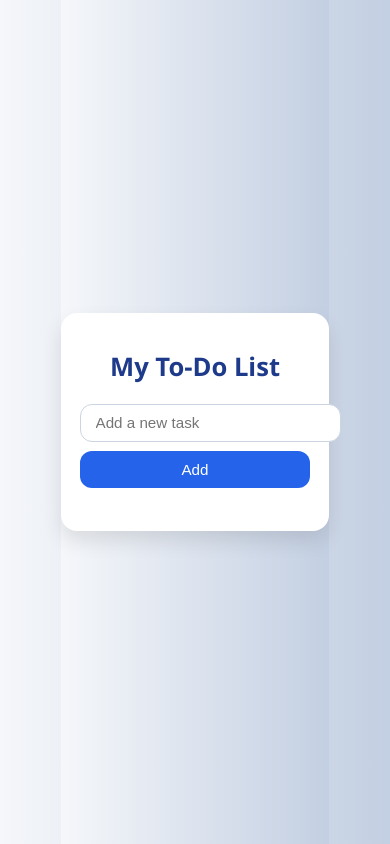
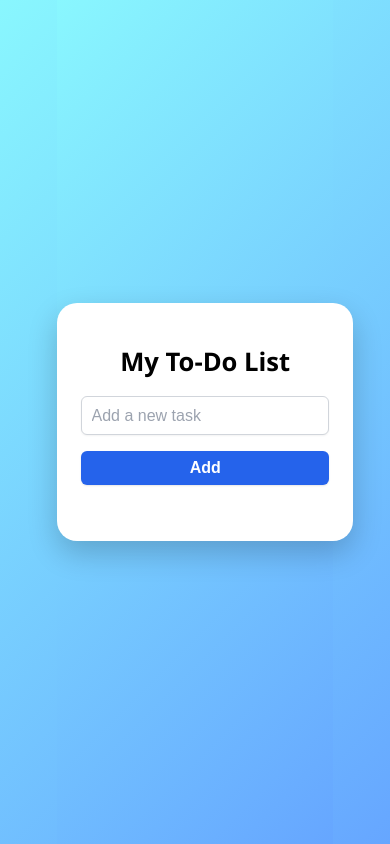
Before and after one commit to kwvxii/todo-app, a React (Create React App) app: page / in a window 390 px wide. Built offline with nearby package versions, Linux system fonts and the light colour scheme.

Commit message:
Updated Responsiveness

```diff
--- a/src/styles.css
+++ b/src/styles.css
@@ -1,200 +1,328 @@
-/* Reset and Base Styles */
+/* Full page background with a smooth gradient */
 body, html {
   margin: 0;
   padding: 0;
+  height: 100%;
   font-family: 'Segoe UI', Tahoma, Geneva, Verdana, sans-serif;
-  background: linear-gradient(to right, #f5f7fa, #c3cfe2);
-  min-height: 100vh;
+  background: linear-gradient(135deg, #89f7fe 0%, #66a6ff 100%);
   display: flex;
   justify-content: center;
   align-items: center;
 }
 
-/* Container */
+/* Container for your To-Do app */
 .container {
-  background-color: #ffffff;
-  padding: 2rem;
-  border-radius: 1.2rem;
-  box-shadow: 0 10px 20px rgba(0,0,0,0.1);
-  width: 100%;
-  max-width: 500px;
-  box-sizing: border-box;
+  background: white;
+  padding: 2rem 3rem;
+  border-radius: 20px;
+  box-shadow: 0 12px 30px rgba(0, 0, 0, 0.2);
+  max-width: 420px;
+  width: 90%;
   text-align: center;
-  animation: fadeIn 0.6s ease;
 }
 
-@keyframes fadeIn {
-  from { opacity: 0; transform: scale(0.95); }
-  to { opacity: 1; transform: scale(1); }
+/* Animate app container on load */
+.container {
+  animation: fadeSlideIn 0.8s ease-out;
 }
 
-h1 {
-  font-size: 2rem;
-  margin-bottom: 1.2rem;
-  color: #1e3a8a;
+@keyframes fadeSlideIn {
+  0% {
+    opacity: 0;
+    transform: translateY(-30px);
+  }
+  100% {
+    opacity: 1;
+    transform: translateY(0);
+  }
 }
 
-/* Form */
+/* Animate todo item on appear */
+.todo-item {
+  background: #f0f0f0;
+  margin-top: 1rem;
+  padding: 10px 14px;
+  border-radius: 10px;
+  display: flex;
+  justify-content: space-between;
+  align-items: center;
+  transition: background 0.3s ease, transform 0.3s ease;
+  animation: itemFadeIn 0.4s ease;
+}
+
+@keyframes itemFadeIn {
+  0% {
+    opacity: 0;
+    transform: translateY(10px);
+  }
+  100% {
+    opacity: 1;
+    transform: translateY(0);
+  }
+}
+
+/* Animate line-through on completion */
+.todo-item.done span {
+  text-decoration: line-through;
+  color: gray;
+  transition: all 0.3s ease;
+}
+
+/* Smooth remove animation idea (optional) */
+.todo-item.removing {
+  animation: fadeOut 0.3s forwards;
+}
+
+@keyframes fadeOut {
+  to {
+    opacity: 0;
+    height: 0;
+    margin: 0;
+    padding: 0;
+    transform: scaleY(0);
+  }
+}
+.form {
+  display: flex;
+  gap: 12px;
+  margin-bottom: 2rem;
+}
+
+.input {
+  flex-grow: 1;
+  border-radius: 6px;
+  border: 1px solid #d1d5db; /* gray-300 */
+  padding: 8px 16px;
+  color: #111827; /* gray-900 */
+  box-shadow: 0 1px 2px rgba(0,0,0,0.05);
+  transition: box-shadow 0.2s ease, border-color 0.2s ease;
+}
+
+.input::placeholder {
+  color: #9ca3af; /* gray-400 */
+}
+
+.input:focus {
+  outline: none;
+  border-color: transparent;
+  box-shadow: 0 0 0 2px #3b82f6; /* blue-500 ring */
+}
+
+.button {
+  border-radius: 6px;
+  background-color: #2563eb; /* blue-600 */
+  color: white;
+  padding: 8px 24px;
+  font-weight: 600;
+  box-shadow: 0 1px 2px rgba(0,0,0,0.1);
+  cursor: pointer;
+  transition: background-color 0.2s ease, box-shadow 0.2s ease;
+  border: none;
+}
+
+.button:hover {
+  background-color: #1e40af; /* blue-700 */
+}
+
+.button:focus {
+  outline: none;
+  box-shadow: 0 0 0 2px #3b82f6; /* blue-500 ring */
+}
 .form-vertical {
   display: flex;
   flex-direction: column;
-  gap: 0.6rem;
-  margin-bottom: 1.5rem;
+  gap: 1rem;
+  margin-bottom: 2rem;
 }
+/* Existing styles remain the same... */
 
-.input {
-  padding: 0.75rem 1rem;
-  font-size: 1rem;
-  border: 1px solid #cbd5e1;
-  border-radius: 0.75rem;
-  width: 100%;
-}
-
-.button {
-  background-color: #2563eb;
-  color: white;
-  border: none;
-  padding: 0.65rem 1rem;
-  border-radius: 0.75rem;
-  font-size: 1rem;
-  cursor: pointer;
-  transition: background-color 0.3s ease;
-}
-
-.button:hover {
-  background-color: #1d4ed8;
-}
-
-.error-message {
-  color: #dc2626;
-  font-size: 0.875rem;
-  font-weight: 500;
-  margin: -4px 0 4px 0;
-}
-
-/* Task List */
+/* Task list container */
 .task-list {
-  list-style: none;
-  padding: 0;
+  list-style-type: none;
+  padding-left: 0;
   margin: 0;
 }
 
+/* Task item */
 .task-item {
-  background: #f9fafb;
-  padding: 0.8rem 1rem;
-  margin-bottom: 0.75rem;
-  border-radius: 0.75rem;
   display: flex;
   justify-content: space-between;
   align-items: center;
-  animation: fadeIn 0.4s ease;
+  text-align: left;
+  padding: 8px 12px;
+  border-bottom: 1px solid #eee;
+  font-size: 1rem;
+  color: #333;
+  opacity: 1;
+  transition: opacity 0.3s ease;
 }
 
+/* Fade out effect */
+.task-item.fade-out {
+  opacity: 0;
+  height: 0;
+  padding: 0 12px;
+  margin: 0;
+  overflow: hidden;
+  transition: opacity 0.3s ease, height 0.3s ease, padding 0.3s ease, margin 0.3s ease;
+}
+
+/* Delete button */
+.delete-button {
+  background: transparent;
+  border: none;
+  font-size: 1.4rem;
+  color: #e11d48; /* red-600 */
+  cursor: pointer;
+  padding: 4px 8px;
+  line-height: 1;
+  border-radius: 6px;
+  transition: background-color 0.2s ease, color 0.2s ease;
+}
+
+.delete-button:hover {
+  background-color: #fee2e2; /* light red/pink background */
+  color: #b91c1c; /* darker red */
+}
+
+/* Input field when editing */
+.edit-input {
+  flex-grow: 1;
+  border-radius: 6px;
+  border: 1px solid #d1d5db;
+  padding: 6px 12px;
+  font-size: 1rem;
+  color: #111827;
+  box-shadow: 0 1px 2px rgba(0,0,0,0.05);
+  transition: box-shadow 0.2s ease, border-color 0.2s ease;
+}
+
+.edit-input:focus {
+  outline: none;
+  border-color: transparent;
+  box-shadow: 0 0 0 2px #3b82f6;
+}
+
+/* Container for buttons when editing */
+.edit-buttons {
+  display: flex;
+  gap: 0.5rem;
+  margin-left: 0.5rem;
+}
+
+/* Save and cancel buttons styling */
+.save-btn {
+  background-color: #16a34a; /* green-600 */
+  color: white;
+  padding: 6px 12px;
+  border-radius: 6px;
+  font-weight: 600;
+  cursor: pointer;
+  border: none;
+  transition: background-color 0.2s ease;
+}
+
+.save-btn:hover {
+  background-color: #15803d; /* green-700 */
+}
+
+.cancel-btn {
+  background-color: #ef4444; /* red-500 */
+  color: white;
+  padding: 6px 12px;
+  border-radius: 6px;
+  font-weight: 600;
+  cursor: pointer;
+  border: none;
+  transition: background-color 0.2s ease;
+}
+
+.cancel-btn:hover {
+  background-color: #b91c1c; /* red-700 */
+}
+
+/* Task actions container (edit & delete buttons) */
 .task-actions {
   display: flex;
   gap: 0.5rem;
+  margin-left: 1rem;
 }
 
-/* Buttons */
-.edit-button,
-.delete-button {
+/* Edit button */
+.edit-button {
   background: transparent;
   border: none;
+  font-size: 1.2rem;
+  color: #3b82f6; /* blue-500 */
   cursor: pointer;
-  font-size: 1.3rem;
-  transition: color 0.2s ease, background-color 0.2s ease;
-  padding: 0.25rem 0.5rem;
-  border-radius: 6px;
-}
-
-.delete-button {
-  color: #e11d48;
-}
-
-.delete-button:hover {
-  background-color: #fee2e2;
-  color: #b91c1c;
-}
-
-.edit-button {
-  color: #0ea5e9;
+  padding: 0;
+  line-height: 1;
+  transition: color 0.2s ease;
 }
 
 .edit-button:hover {
-  background-color: #e0f2fe;
-  color: #0284c7;
+  color: #1e40af; /* blue-800 */
+}
+.error-message {
+  color: #dc2626; /* red-600 */
+  font-size: 0.875rem;
+  margin: 4px 0 12px 0;
+  font-weight: 600;
+  user-select: none;
 }
 
-/* Edit Mode */
-.edit-input {
-  flex: 1;
-  padding: 0.5rem 0.75rem;
-  font-size: 1rem;
-  border: 1px solid #cbd5e1;
-  border-radius: 0.5rem;
-  margin-right: 0.5rem;
+/* Mobile phones (up to 480px) */
+@media (max-width: 480px) {
+  .container {
+    width: 90%;
+    padding: 1rem;
+  }
+
+  h1 {
+    font-size: 1.4rem;
+  }
+
+  input[type="text"] {
+    font-size: 0.9rem;
+    padding: 0.6rem;
+  }
+
+  button {
+    font-size: 0.9rem;
+    padding: 0.6rem;
+  }
+
+  .todo-item {
+    flex-direction: column;
+    align-items: flex-start;
+    gap: 0.5rem;
+  }
 }
 
-.edit-buttons {
-  display: flex;
-  gap: 0.5rem;
-  margin-top: 0.5rem;
-}
-
-.save-btn {
-  background-color: #22c55e;
-  color: white;
-}
-
-.save-btn:hover {
-  background-color: #16a34a;
-}
-
-.cancel-btn {
-  background-color: #e2e8f0;
-  color: #334155;
-}
-
-.cancel-btn:hover {
-  background-color: #cbd5e1;
-}
-
-/* Fade-out for delete */
-.fade-out {
-  opacity: 0;
-  transform: translateX(100%);
-  transition: opacity 0.3s ease, transform 0.3s ease;
-}
-
-/* Responsive Design */
-@media (max-width: 480px) {
+/* Tablets (481px to 768px) */
+@media (max-width: 768px) {
   .container {
-    padding: 1.2rem;
-    border-radius: 1rem;
+    max-width: 90%;
+    padding: 1.5rem;
   }
 
   h1 {
     font-size: 1.6rem;
   }
 
-  .task-item {
-    flex-direction: column;
-    align-items: flex-start;
-    gap: 0.6rem;
+  input[type="text"],
+  button {
+    font-size: 1rem;
+  }
+}
+
+/* Larger screens (769px and above) */
+@media (min-width: 769px) {
+  .container {
+    max-width: 500px;
   }
 
-  .edit-buttons {
-    flex-direction: column;
-    width: 100%;
-  }
-
-  .button, .input {
-    font-size: 0.95rem;
-    padding: 0.6rem 0.9rem;
-  }
-
-  .task-actions {
-    width: 100%;
-    justify-content: flex-end;
+  h1 {
+    font-size: 1.8rem;
   }
 }
```
